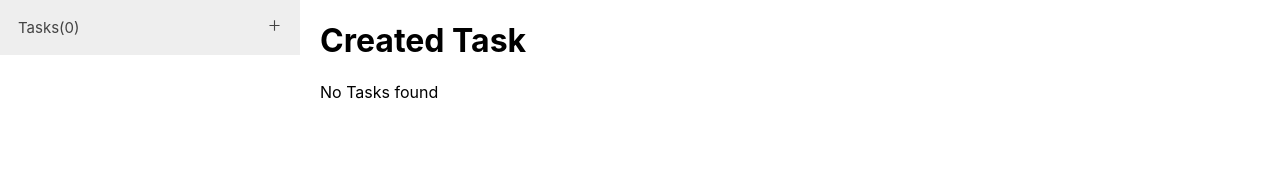
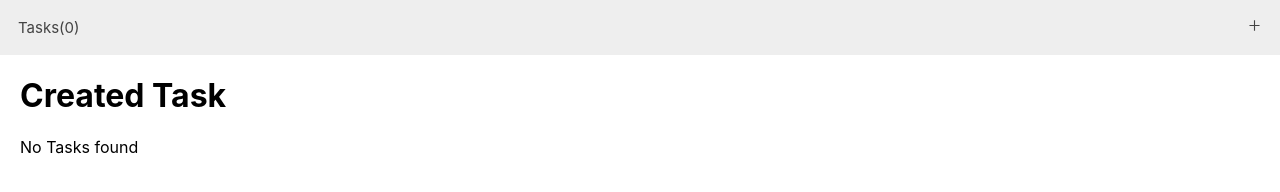
Before and after one commit to Faisalsc/Task-CRUD-, a React app: page / in a window 1280 px wide. Built offline with nearby package versions, Linux system fonts and the light colour scheme.

Commit message:
css fixes

```diff
--- a/public/index.html
+++ b/public/index.html
@@ -7,6 +7,7 @@
   <meta name="viewport" content="width=device-width, initial-scale=1" />
   <meta name="theme-color" content="#000000" />
   <meta name="description" content="Web site created using create-react-app" />
+  <meta name="viewport" content="width=device-width, initial-scale=1.0" />
   <link rel="apple-touch-icon" href="%PUBLIC_URL%/logo192.png" />
   <!--
       manifest.json provides metadata used when your web app is installed on a
--- a/src/components/task.css
+++ b/src/components/task.css
@@ -27,15 +27,15 @@
       display: none;
   }
   .accordian-container{
-    max-width: 250px;
-    min-width: 300px;
+    /* max-width: 250px;
+    min-width: 300px; */
   }
   .card-container{
     display: flex;
     align-items: center;
   }
   .root-container{
-    display: flex;
+    /* display: flex; */
     max-height: 67px
   }
   .card-root{
```
